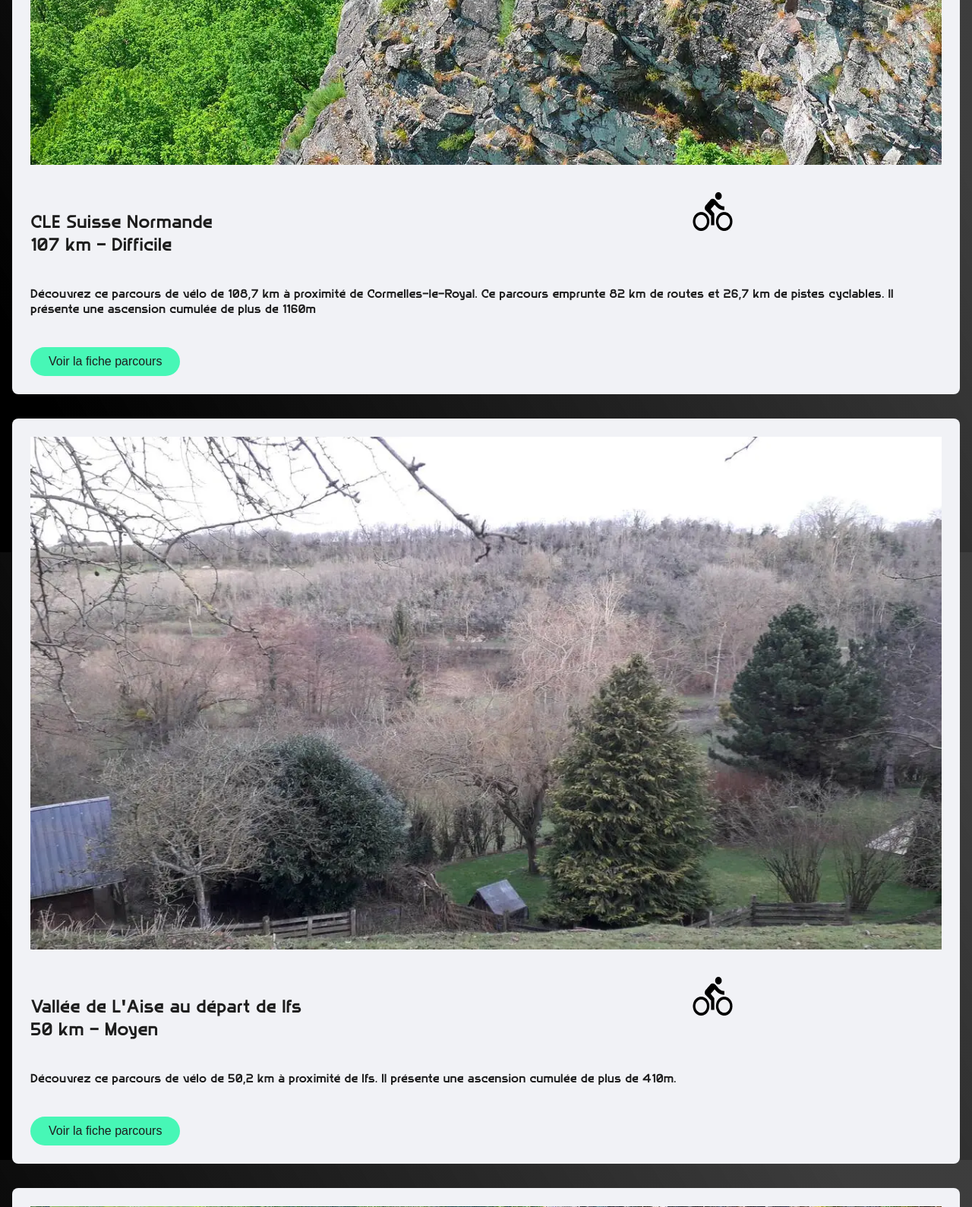
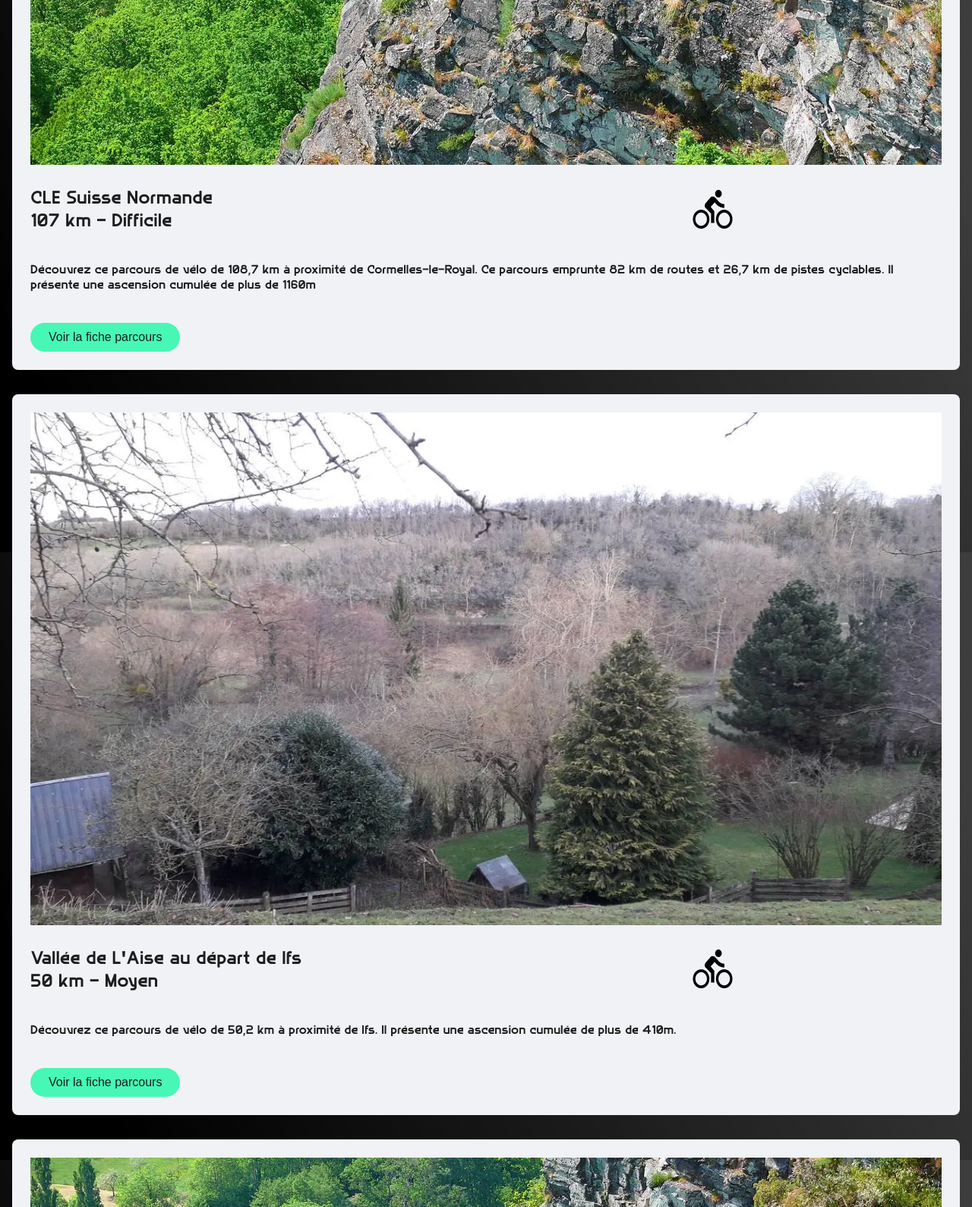
Before and after one commit to doko972/Tray-map, a PHP site: page / in a window 1280 px wide. Shown: the part 1673-3262 px from the top of the page at 76% size. Run offline with PHP 8.4, Linux system fonts and the light colour scheme.

Commit message:
trail card correction

```diff
--- a/app/css/styles.css
+++ b/app/css/styles.css
@@ -245,6 +245,8 @@ body {
 .trail-info{
   display: grid;
   grid-template-columns: 70% 30%;
+  justify-content: space-between;
+  align-items: center;
   gap: 2rem;
-  margin-top: 2rem;
+
 }
```
